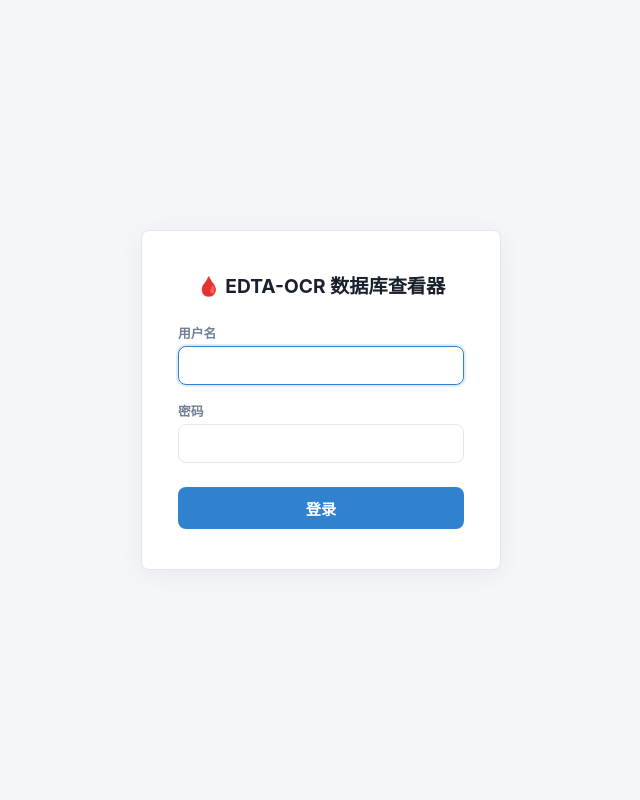
After one commit to hustlxc/EDTA-OCR, a Flask app: page /login in a window 1280 px wide. The commit adds this page. Shown: the whole page, without its empty margins (319-959 px from the left). Run offline with Flask 3, Linux system fonts and the light colour scheme; parts of the project's set-up code (start-up, migrations or seed data) failed here and were passed over.

Commit message:
feat: add login authentication to web viewer
- Session-based auth with @login_required decorator on all routes
- Username/password via WEB_USER/WEB_PASS env vars (default: admin/edta2026)
- Login page with error feedback, redirects back to original URL via ?next=
- Logout link in main page header
- Unauthenticated requests get 302 redirect to /login

Co-Authored-By: Claude Opus 4.8 <noreply@anthropic.com>

```diff
--- a/server.py
+++ b/server.py
@@ -3,13 +3,38 @@
 
 import sqlite3
 import os
-from flask import Flask, g, jsonify, request, render_template, send_file
+import functools
+import secrets
+from flask import Flask, g, jsonify, request, render_template, send_file, session, redirect, url_for
 
 DB_PATH = "merged_db-2026-06-17.db"
 CAPTURES_DIR = "merged_captures-2026-06-17"
 PER_PAGE = 40
 
+# ── Authentication ─────────────────────────────────────────────────────────
+# Set via environment variables, or use these defaults:
+#   export WEB_USER=admin
+#   export WEB_PASS=your-password-here
+VALID_USER = os.environ.get("WEB_USER", "admin")
+VALID_PASS = os.environ.get("WEB_PASS", "edta2026")
+
 app = Flask(__name__)
+app.secret_key = os.environ.get("FLASK_SECRET_KEY", secrets.token_hex(32))
+
+
+def login_required(f):
+    """Decorator: redirect to /login if not authenticated."""
+
+    @functools.wraps(f)
+    def decorated(*args, **kwargs):
+        if not session.get("logged_in"):
+            return redirect(url_for("login", next=request.path))
+        return f(*args, **kwargs)
+
+    return decorated
+
+
+# ── Database ────────────────────────────────────────────────────────────────
 
 
 def get_db():
@@ -26,15 +51,42 @@ def close_db(_exception=None):
         db.close()
 
 
-# ── Routes ────────────────────────────────────────────────────────────────
+# ── Auth routes ─────────────────────────────────────────────────────────────
+
+
+@app.route("/login", methods=["GET", "POST"])
+def login():
+    error = None
+    if request.method == "POST":
+        if (
+            request.form.get("username") == VALID_USER
+            and request.form.get("password") == VALID_PASS
+        ):
+            session["logged_in"] = True
+            session.permanent = True
+            next_url = request.args.get("next", "/")
+            return redirect(next_url)
+        error = "用户名或密码错误"
+    return render_template("login.html", error=error)
+
+
+@app.route("/logout")
+def logout():
+    session.clear()
+    return redirect(url_for("login"))
+
+
+# ── App routes ──────────────────────────────────────────────────────────────
 
 
 @app.route("/")
+@login_required
 def index():
     return render_template("index.html")
 
 
 @app.route("/api/departments")
+@login_required
 def api_departments():
     db = get_db()
     rows = db.execute(
@@ -44,6 +96,7 @@ def api_departments():
 
 
 @app.route("/api/stats")
+@login_required
 def api_stats():
     db = get_db()
     total = db.execute("SELECT COUNT(*) FROM records").fetchone()[0]
@@ -54,6 +107,7 @@ def api_stats():
 
 
 @app.route("/api/records")
+@login_required
 def api_records():
     db = get_db()
 
@@ -125,6 +179,7 @@ def api_records():
 
 
 @app.route("/api/record/<int:record_id>")
+@login_required
 def api_record(record_id):
     db = get_db()
     r = db.execute("SELECT * FROM records WHERE id = ?", (record_id,)).fetchone()
@@ -149,6 +204,7 @@ def api_record(record_id):
 
 
 @app.route("/captures/<filename>")
+@login_required
 def serve_image(filename):
     # sanitize: only allow .png files with numeric names
     if not filename.endswith(".png"):
@@ -163,5 +219,9 @@ if __name__ == "__main__":
     os.makedirs("templates", exist_ok=True)
     print(f"Database: {DB_PATH} ({os.path.getsize(DB_PATH)/1024/1024:.1f} MB)")
     print(f"Captures: {CAPTURES_DIR}/")
-    print("\nStarting server at http://localhost:5000")
-    app.run(host="0.0.0.0", port=8087, debug=True)
+    print()
+    print(f"  Username: {VALID_USER}")
+    print(f"  Password: {VALID_PASS}")
+    print(f"  (set WEB_USER / WEB_PASS env vars to change)")
+    print(f"\nStarting server at http://localhost:5000")
+    app.run(host="0.0.0.0", port=5000, debug=True)
--- a/templates/index.html
+++ b/templates/index.html
@@ -87,6 +87,7 @@
     <div class="stats">
       <span id="stat-total">总记录: …</span>
       <span id="stat-bullet">有编号: …</span>
+      <a href="/logout" style="color:var(--muted);text-decoration:none;margin-left:4px;" title="退出登录">⏻</a>
     </div>
   </div>
 </header>
--- /dev/null
+++ b/templates/login.html
@@ -0,0 +1,106 @@
+<!DOCTYPE html>
+<html lang="zh-CN">
+<head>
+<meta charset="UTF-8">
+<meta name="viewport" content="width=device-width, initial-scale=1.0">
+<title>登录 — EDTA-OCR 数据库查看器</title>
+<style>
+  :root {
+    --bg: #f4f6f9;
+    --card: #fff;
+    --border: #e2e8f0;
+    --text: #1a202c;
+    --muted: #718096;
+    --accent: #3182ce;
+    --accent-hover: #2c5282;
+    --red: #e53e3e;
+    --radius: 8px;
+  }
+  * { box-sizing: border-box; margin: 0; padding: 0; }
+  body {
+    font-family: -apple-system, BlinkMacSystemFont, "Segoe UI", Roboto, "Noto Sans SC", sans-serif;
+    background: var(--bg);
+    color: var(--text);
+    min-height: 100vh;
+    display: flex;
+    align-items: center;
+    justify-content: center;
+  }
+  .login-box {
+    background: var(--card);
+    border-radius: var(--radius);
+    border: 1px solid var(--border);
+    padding: 40px 36px;
+    width: 360px;
+    max-width: 95vw;
+    box-shadow: 0 4px 24px rgba(0,0,0,.06);
+  }
+  .login-box h1 {
+    font-size: 1.2rem;
+    text-align: center;
+    margin-bottom: 24px;
+  }
+  .field { margin-bottom: 16px; }
+  .field label {
+    display: block;
+    font-size: .8rem;
+    color: var(--muted);
+    margin-bottom: 4px;
+    font-weight: 600;
+  }
+  .field input {
+    width: 100%;
+    padding: 10px 12px;
+    border: 1px solid var(--border);
+    border-radius: var(--radius);
+    font-size: .95rem;
+    outline: none;
+  }
+  .field input:focus {
+    border-color: var(--accent);
+    box-shadow: 0 0 0 2px rgba(49,130,206,.15);
+  }
+  button {
+    width: 100%;
+    padding: 10px 0;
+    background: var(--accent);
+    color: #fff;
+    border: none;
+    border-radius: var(--radius);
+    font-size: .95rem;
+    font-weight: 600;
+    cursor: pointer;
+    margin-top: 8px;
+  }
+  button:hover { background: var(--accent-hover); }
+  .error {
+    background: #fff5f5;
+    color: var(--red);
+    padding: 8px 12px;
+    border-radius: var(--radius);
+    font-size: .85rem;
+    margin-bottom: 16px;
+    text-align: center;
+  }
+</style>
+</head>
+<body>
+<div class="login-box">
+  <h1>🩸 EDTA-OCR 数据库查看器</h1>
+  {% if error %}
+    <div class="error">{{ error }}</div>
+  {% endif %}
+  <form method="post">
+    <div class="field">
+      <label for="username">用户名</label>
+      <input type="text" id="username" name="username" autofocus autocomplete="username" required>
+    </div>
+    <div class="field">
+      <label for="password">密码</label>
+      <input type="password" id="password" name="password" autocomplete="current-password" required>
+    </div>
+    <button type="submit">登录</button>
+  </form>
+</div>
+</body>
+</html>
```
